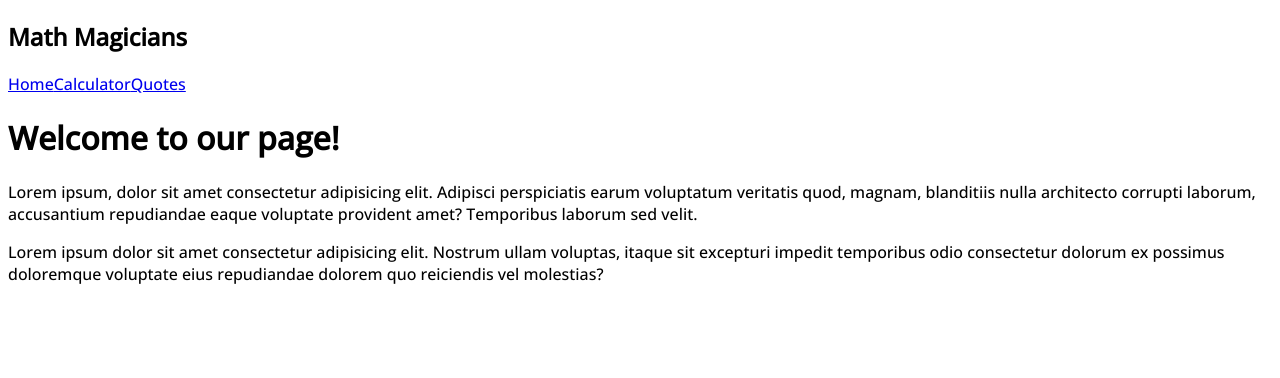
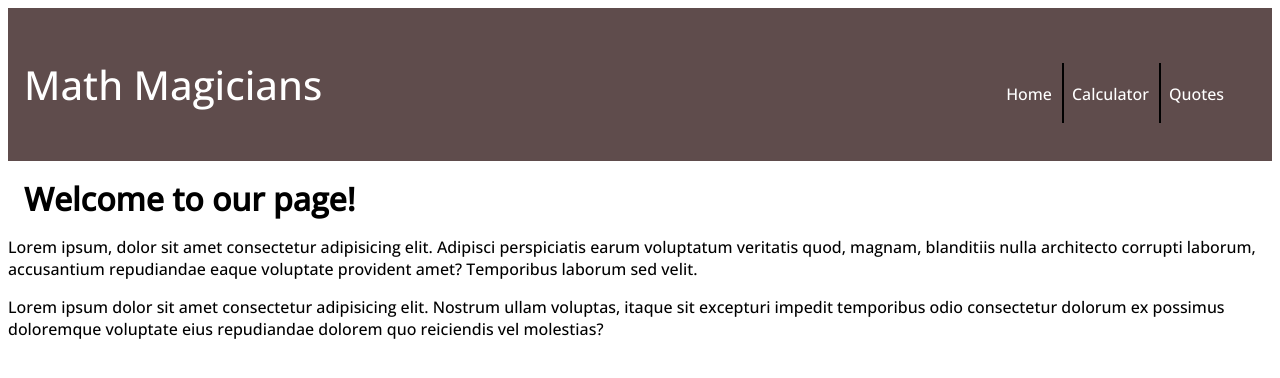
Before and after one commit to kwambiee/Math-Magician, a React (Create React App) app: page / in a window 1280 px wide. Shown: the top 378 px of the page. Built offline with nearby package versions, Linux system fonts and the light colour scheme.

Commit message:
Styling HomePage

```diff
--- a/src/App.js
+++ b/src/App.js
@@ -1,3 +1,4 @@
+/* eslint object-curly-newline: ["error", "never"] */
 import React from 'react';
 import { BrowserRouter as Router, Routes, Route, Link } from 'react-router-dom';
 import Calculator from './components/calculator';
@@ -20,11 +21,19 @@ function App() {
       <Router>
         <nav className="navBar">
           <h1>Math Magicians</h1>
-          <Link to="/">Home</Link>
-          <Link to="/calculator">Calculator</Link>
-          <Link to="/quote">Quotes</Link>
+          <div className="navLinks">
+            <Link to="/" className="navLink">
+              <span>Home</span>
+            </Link>
+            <Link to="/calculator" className="navLink">
+              <span>Calculator</span>
+            </Link>
+            <Link to="/quote" className="navLink">
+              Quotes
+            </Link>
+          </div>
         </nav>
-        <div className="navLinks">
+        <div className="navRoutes">
           <Routes>
             <Route path="/" element={<Home />} />
             <Route path="/calculator" element={<CalcComponent />} />
--- a/src/index.css
+++ b/src/index.css
@@ -58,3 +58,28 @@ button:nth-child(4n + 0) {
 button:nth-child(19) {
   background-color: rgba(255, 115, 0, 0.788);
 }
+.navBar {
+  display: flex;
+  justify-content: space-between;
+  padding: 1rem 3rem 1rem 1rem;
+  align-items: baseline;
+  background-color: #5f4c4c;
+  color: #fff;
+}
+.navBar h1 {
+  font-size: 2.5rem;
+  font-weight: lighter;
+}
+.navLink {
+  padding-left: 0.5rem;
+  color: #fff;
+  text-decoration: none;
+}
+span {
+  border-right: 2px solid black;
+  padding: 20px 10px 18px 0;
+}
+.homePage h1 {
+  font-weight: bold;
+  margin: 1rem;
+}
--- a/src/pages/Home.js
+++ b/src/pages/Home.js
@@ -2,7 +2,7 @@ import React from 'react';
 
 function Home() {
   return (
-    <div>
+    <div className="homePage">
       <h1>Welcome to our page!</h1>
       <p>
         Lorem ipsum, dolor sit amet consectetur adipisicing elit. Adipisci
```
